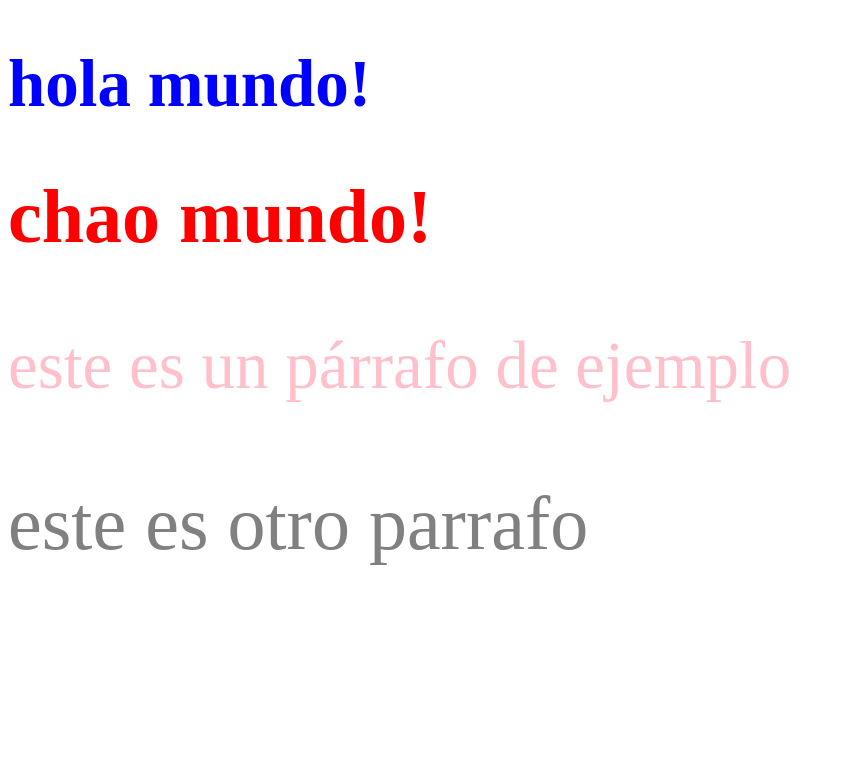
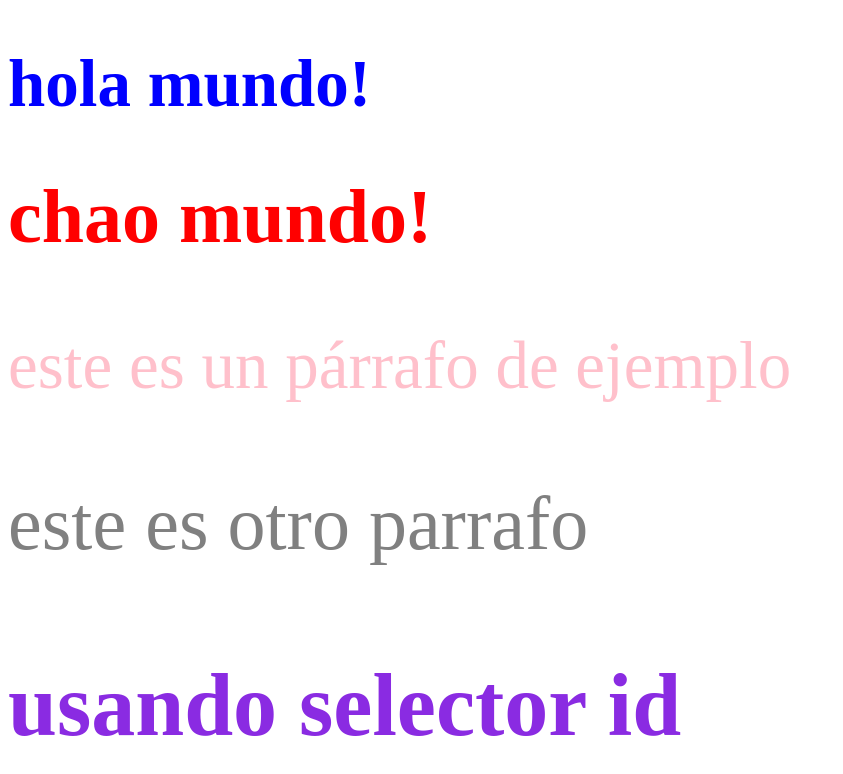
Before and after one commit to ignaciogaldameshuilipan-ux/segundo_html, a plain HTML site: page index.html in a window 1280 px wide. Shown: the whole page, without its empty margins (0-843 px from the left). Drawn offline with Linux system fonts and the light colour scheme.

Commit message:
mi primer html

```diff
--- a/index.html
+++ b/index.html
@@ -20,6 +20,10 @@
             color: gray;
             font-size: 76px;
         }
+        #h3_id{
+            color: blueviolet;
+            font-size: 88px;
+        }
     </style>
     <title>segundo_html</title>
 </head>
@@ -28,6 +32,7 @@
   <h1 class="h1_2">chao mundo!</h2>
   <p class="parrafo_1">este es un párrafo de ejemplo</p>
   <p class="parrafo_2">este es otro parrafo</p>
+  <h3 id="h3_id">usando selector id</h3>
 
 </body>
 </html>
```
